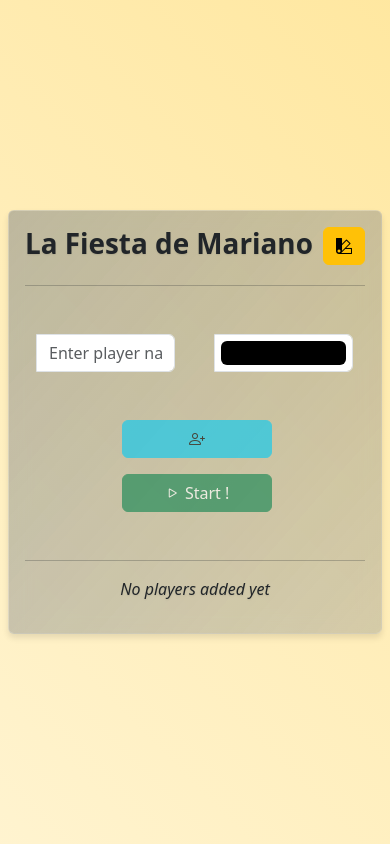
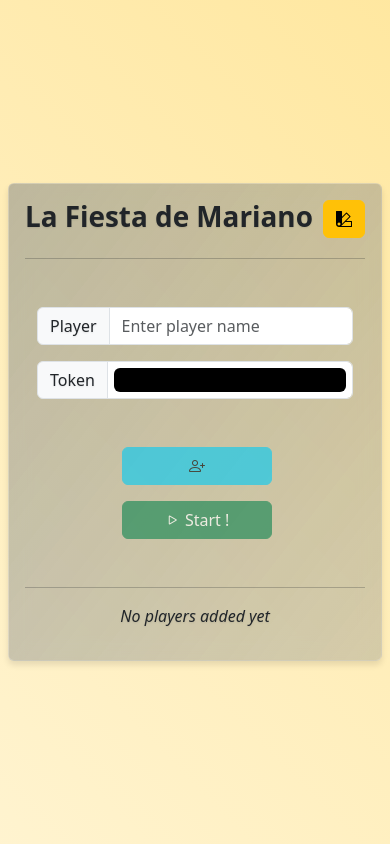
Before and after one commit to midas-dinero/la-fiesta-de-mariano, an Angular app: page /room in a window 390 px wide. Built offline with nearby package versions, Linux system fonts and the light colour scheme.

Commit message:
fix: responsive input for player form

```diff
--- a/src/app/components/room/room.component.html
+++ b/src/app/components/room/room.component.html
@@ -9,12 +9,13 @@
 
 <form [formGroup]="playerForm" class="container my-5 text-center">
     <div class="row mb-3 gap-3 align-items-center">
-        <div class="col input-group">
-            <span class="input-group-text d-none d-sm-block" id="player-name">Player Name</span>
+        <div class="col-12 col-sm input-group">
+            <span class="input-group-text d-block" id="player-name">Player</span>
             <input type="text" formControlName="playerName" class="form-control" id="playerName" aria-describedby="player-name" placeholder="Enter player name">
         </div>
-        <div class="col input-group">
-            <span class="input-group-text d-none d-sm-block" id="token-color">Token Color</span>
+
+        <div class="col-12 col-sm input-group">
+            <span class="input-group-text d-block" id="token-color">Token</span>
             <input type="color" formControlName="tokenColor" class="form-control form-control-color form-control-color-square" id="tokenColor" aria-describedby="token-color" value="#563d7c" title="Choose your color">
         </div>
     </div>
```
